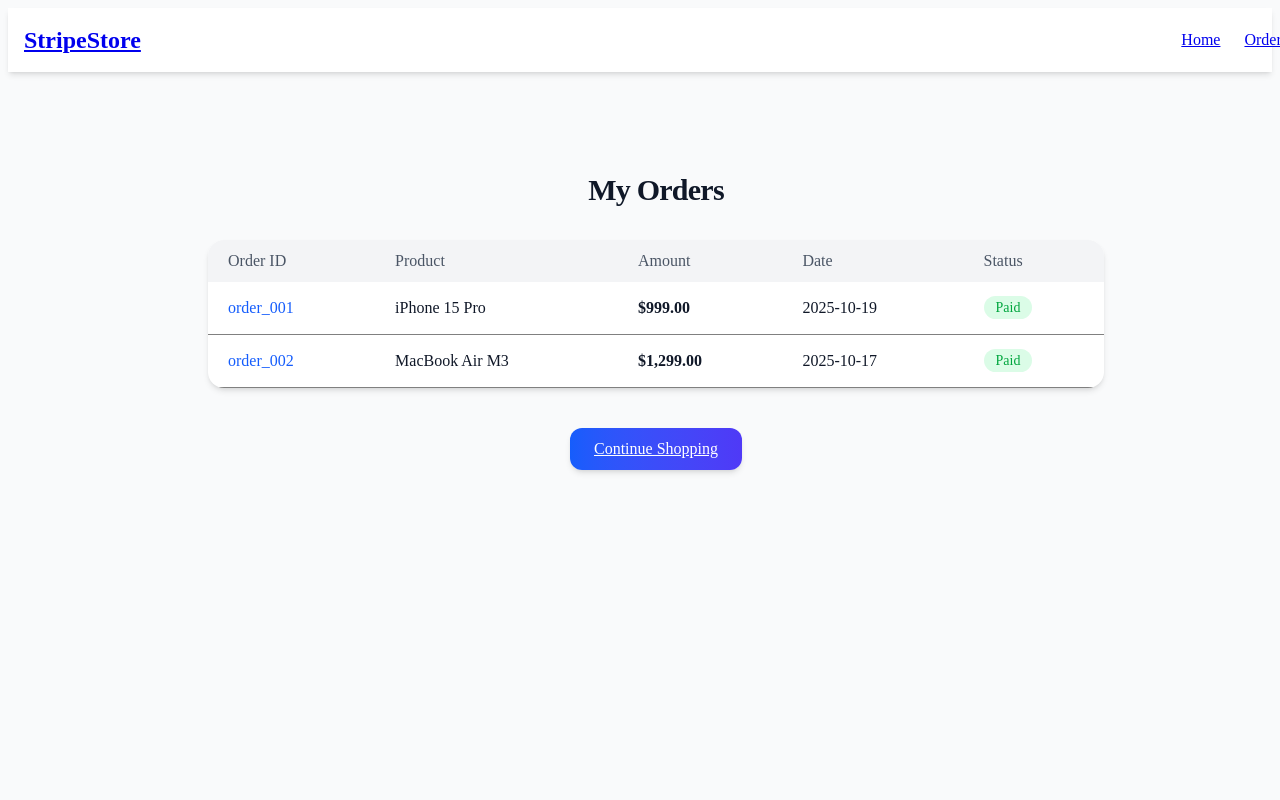
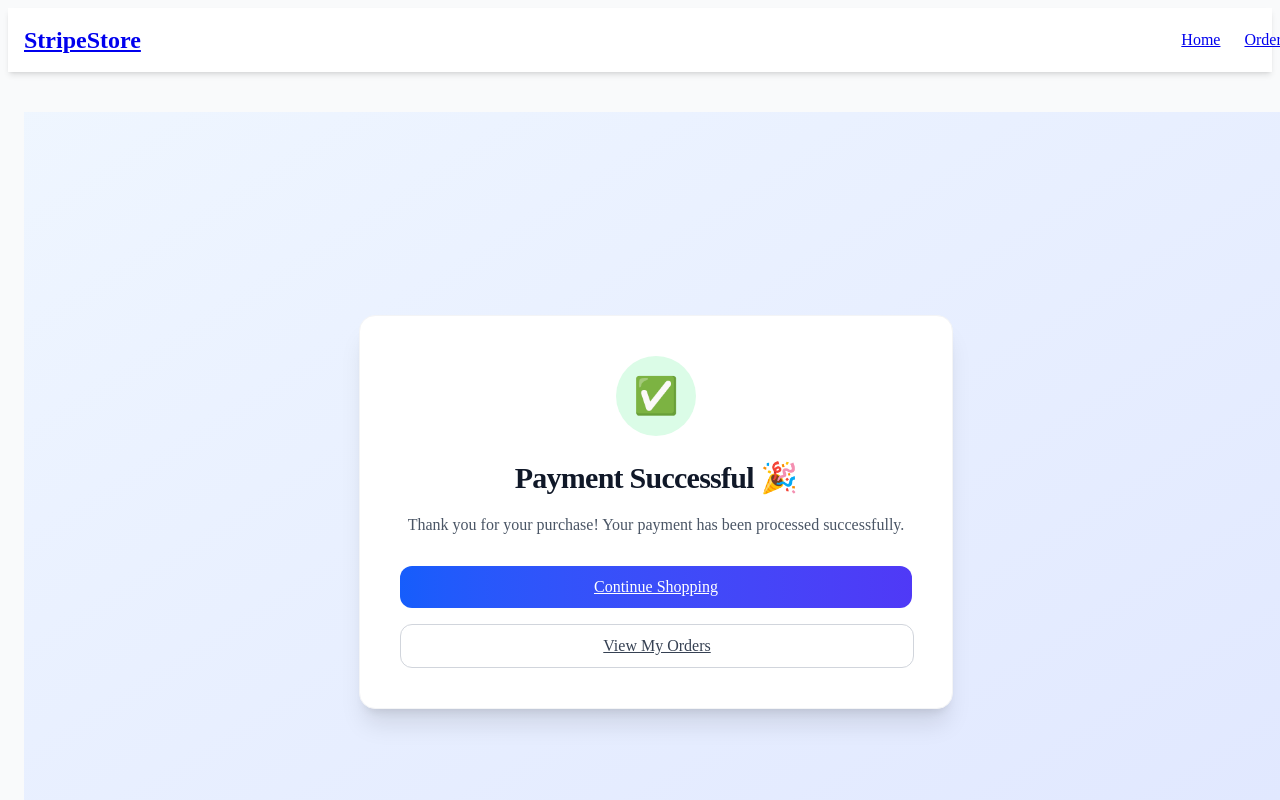
Before and after one commit to Clinton1029/stripe-payment-app, a Next.js app: page /dashboard/orders in a window 1280 px wide. Shown: the top 800 px of the page. Built offline with nearby package versions, Linux system fonts and the light colour scheme.

Commit message:
updated the orders page

```diff
--- a/app/dashboard/orders/page.tsx
+++ b/app/dashboard/orders/page.tsx
@@ -1,72 +1,43 @@
-// app/orders/page.tsx
+// app/success/page.tsx
 
 "use client";
 import Link from "next/link";
+import { useEffect } from "react";
 
-export default function OrdersPage() {
-  // For now, we'll use placeholder data until we connect to Prisma.
-  const dummyOrders = [
-    {
-      id: "order_001",
-      product: "iPhone 15 Pro",
-      amount: "$999.00",
-      date: "2025-10-19",
-      status: "Paid",
-    },
-    {
-      id: "order_002",
-      product: "MacBook Air M3",
-      amount: "$1,299.00",
-      date: "2025-10-17",
-      status: "Paid",
-    },
-  ];
+export default function SuccessPage() {
+  useEffect(() => {
+    console.log("Payment successful!");
+  }, []);
 
   return (
-    <div className="min-h-screen bg-gray-50 py-10 px-6">
-      <h1 className="text-3xl font-bold text-gray-900 mb-8 text-center">
-        My Orders
-      </h1>
+    <div className="flex flex-col items-center justify-center min-h-screen bg-gradient-to-br from-blue-50 to-indigo-100 px-6 text-center">
+      <div className="bg-white shadow-xl rounded-2xl p-10 max-w-lg w-full border border-gray-100">
+        <div className="flex justify-center mb-6">
+          <div className="w-20 h-20 bg-green-100 text-green-600 flex items-center justify-center rounded-full text-4xl">
+            ✅
+          </div>
+        </div>
 
-      <div className="max-w-4xl mx-auto bg-white rounded-2xl shadow-md overflow-hidden">
-        <table className="w-full text-left border-collapse">
-          <thead className="bg-gray-100">
-            <tr>
-              <th className="py-3 px-5 text-gray-600 font-medium">Order ID</th>
-              <th className="py-3 px-5 text-gray-600 font-medium">Product</th>
-              <th className="py-3 px-5 text-gray-600 font-medium">Amount</th>
-              <th className="py-3 px-5 text-gray-600 font-medium">Date</th>
-              <th className="py-3 px-5 text-gray-600 font-medium">Status</th>
-            </tr>
-          </thead>
-          <tbody>
-            {dummyOrders.map((order) => (
-              <tr
-                key={order.id}
-                className="border-b hover:bg-gray-50 transition"
-              >
-                <td className="py-4 px-5 text-blue-600 font-medium">{order.id}</td>
-                <td className="py-4 px-5">{order.product}</td>
-                <td className="py-4 px-5 font-semibold">{order.amount}</td>
-                <td className="py-4 px-5">{order.date}</td>
-                <td className="py-4 px-5">
-                  <span className="px-3 py-1 text-sm rounded-full bg-green-100 text-green-600">
-                    {order.status}
-                  </span>
-                </td>
-              </tr>
-            ))}
-          </tbody>
-        </table>
-      </div>
+        <h1 className="text-3xl font-bold text-gray-900">Payment Successful 🎉</h1>
+        <p className="text-gray-600 mt-3">
+          Thank you for your purchase! Your payment has been processed successfully.
+        </p>
 
-      <div className="mt-10 text-center">
-        <Link
-          href="/"
-          className="inline-block bg-gradient-to-r from-blue-600 to-indigo-600 text-white px-6 py-3 rounded-xl font-medium hover:from-blue-700 hover:to-indigo-700 shadow-md"
-        >
-          Continue Shopping
-        </Link>
+        <div className="mt-8 space-y-4">
+          <Link
+            href="/"
+            className="block w-full py-3 rounded-xl text-white bg-gradient-to-r from-blue-600 to-indigo-600 hover:from-blue-700 hover:to-indigo-700 transition-all font-medium"
+          >
+            Continue Shopping
+          </Link>
+
+          <Link
+            href="/dashboard/orders"
+            className="block w-full py-3 rounded-xl border border-gray-300 text-gray-700 hover:bg-gray-100 transition-all"
+          >
+            View My Orders
+          </Link>
+        </div>
       </div>
     </div>
   );
```
